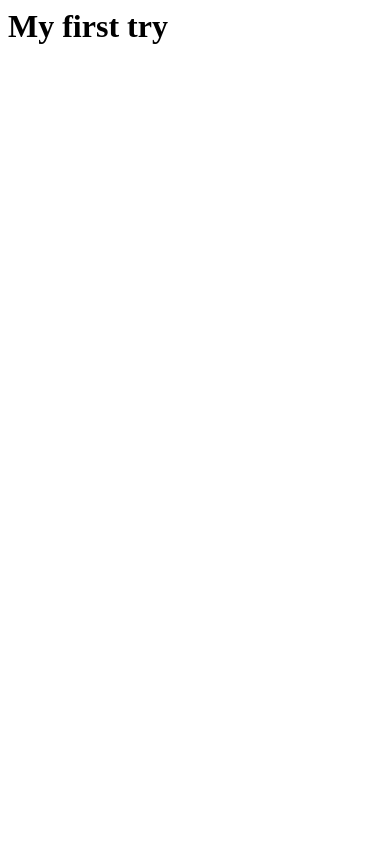
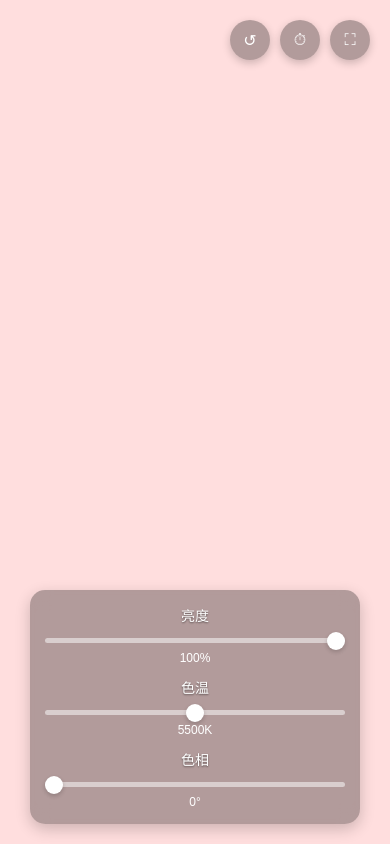
Before and after one commit to SweeneyZ99/sweeney, a plain HTML site: page index.html in a window 390 px wide. Drawn offline with Linux system fonts and the light colour scheme.

Commit message:
LightWeb

```diff
--- a/index.html
+++ b/index.html
@@ -1 +1,47 @@
-<h1>My first try <h1>
+<!DOCTYPE html>
+<html lang="zh">
+
+<head>
+    <meta charset="UTF-8">
+    <meta name="viewport" content="width=device-width, initial-scale=1.0">
+    <title>网页光源</title>
+    <link rel="stylesheet" href="styles.css">
+</head>
+
+<body>
+    <div class="light-area" id="lightArea">
+        <div class="countdown-container" id="countdownContainer">
+            <div class="countdown-display" id="countdownDisplay">10</div>
+        </div>
+    </div>
+
+    <div class="control-buttons">
+        <button class="control-button" id="resetBtn" title="重置设置">↺</button>
+        <button class="control-button" id="countdownBtn" title="10秒倒计时">⏱</button>
+        <button class="control-button" id="fullscreenBtn" title="全屏模式">⛶</button>
+    </div>
+
+    <div class="controls-container" id="controlsContainer">
+        <div class="controls" id="controlsPanel">
+            <div class="slider-container">
+                <label for="brightness">亮度</label>
+                <input type="range" id="brightness" min="0" max="100" value="100">
+                <span class="value-display" id="brightnessValue">100%</span>
+            </div>
+            <div class="slider-container">
+                <label for="temperature">色温</label>
+                <input type="range" id="temperature" min="1000" max="10000" value="5500">
+                <span class="value-display" id="temperatureValue">5500K</span>
+            </div>
+            <div class="slider-container">
+                <label for="hue">色相</label>
+                <input type="range" id="hue" min="0" max="360" value="0">
+                <span class="value-display" id="hueValue">0°</span>
+            </div>
+        </div>
+    </div>
+
+    <script src="script.js"></script>
+</body>
+
+</html>
--- /dev/null
+++ b/script.js
@@ -0,0 +1,232 @@
+document.addEventListener('DOMContentLoaded', function () {
+    const brightnessSlider = document.getElementById('brightness');
+    const brightnessValue = document.getElementById('brightnessValue');
+    const temperatureSlider = document.getElementById('temperature');
+    const temperatureValue = document.getElementById('temperatureValue');
+    const hueSlider = document.getElementById('hue');
+    const hueValue = document.getElementById('hueValue');
+    const lightArea = document.getElementById('lightArea');
+    const fullscreenBtn = document.getElementById('fullscreenBtn');
+    const controlsPanel = document.getElementById('controlsPanel');
+    const controlsContainer = document.getElementById('controlsContainer');
+    const countdownBtn = document.getElementById('countdownBtn');
+    const countdownContainer = document.getElementById('countdownContainer');
+    const countdownDisplay = document.getElementById('countdownDisplay');
+    const resetBtn = document.getElementById('resetBtn');
+
+    // 初始设置值
+    const defaultSettings = {
+        brightness: 100,
+        temperature: 5500,
+        hue: 0
+    };
+
+    // 重置按钮功能
+    resetBtn.addEventListener('click', resetToDefaults);
+
+    function resetToDefaults() {
+        // 重置滑块值
+        brightnessSlider.value = defaultSettings.brightness;
+        temperatureSlider.value = defaultSettings.temperature;
+        hueSlider.value = defaultSettings.hue;
+
+        // 更新显示和光源
+        updateLight();
+
+        // 添加动画效果表示重置成功
+        resetBtn.classList.add('active');
+        resetBtn.style.backgroundColor = 'rgba(0, 150, 0, 0.5)';
+        setTimeout(() => {
+            resetBtn.style.backgroundColor = '';
+            resetBtn.classList.remove('active');
+        }, 500);
+    }
+
+    // 全屏功能
+    fullscreenBtn.addEventListener('click', () => {
+        if (!document.fullscreenElement) {
+            document.documentElement.requestFullscreen().catch(err => {
+                console.log(`全屏请求错误: ${err.message}`);
+            });
+        } else {
+            if (document.exitFullscreen) {
+                document.exitFullscreen();
+            }
+        }
+    });
+
+    // 检测是否为触摸设备
+    function isTouchDevice() {
+        return ('ontouchstart' in window) || (navigator.maxTouchPoints > 0);
+    }
+
+    // 如果是触摸设备，保持控制面板一直可见
+    if (isTouchDevice()) {
+        controlsPanel.classList.add('active');
+    }
+
+    // 倒计时功能
+    countdownBtn.addEventListener('click', startCountdown);
+
+    function startCountdown() {
+        let count = 10;
+        countdownContainer.style.display = 'flex';
+        countdownDisplay.textContent = count;
+
+        const interval = setInterval(() => {
+            count--;
+
+            if (count <= 0) {
+                clearInterval(interval);
+                setTimeout(() => {
+                    countdownContainer.style.display = 'none';
+                }, 1000);
+            }
+
+            countdownDisplay.textContent = count;
+
+            // 动画效果
+            countdownDisplay.style.transform = 'scale(1.2)';
+            setTimeout(() => {
+                countdownDisplay.style.transform = 'scale(1)';
+            }, 200);
+
+        }, 1000);
+    }
+
+    function updateLight() {
+        const brightness = brightnessSlider.value;
+        const temperature = temperatureSlider.value;
+        const hue = hueSlider.value;
+
+        brightnessValue.textContent = brightness + '%';
+        temperatureValue.textContent = temperature + 'K';
+        hueValue.textContent = hue + '°';
+
+        // 色温转换为RGB
+        let r, g, b;
+
+        // 简化的色温到RGB转换
+        const temp = temperature / 100;
+
+        if (temp <= 66) {
+            r = 255;
+            g = temp;
+            g = 99.4708025861 * Math.log(g) - 161.1195681661;
+            g = Math.min(255, Math.max(0, g));
+
+            if (temp <= 19) {
+                b = 0;
+            } else {
+                b = temp - 10;
+                b = 138.5177312231 * Math.log(b) - 305.0447927307;
+                b = Math.min(255, Math.max(0, b));
+            }
+        } else {
+            r = temp - 60;
+            r = 329.698727446 * Math.pow(r, -0.1332047592);
+            r = Math.min(255, Math.max(0, r));
+
+            g = temp - 60;
+            g = 288.1221695283 * Math.pow(g, -0.0755148492);
+            g = Math.min(255, Math.max(0, g));
+
+            b = 255;
+        }
+
+        // 将RGB转换为HSL以应用色相
+        let rgb = rgbToHsl(r, g, b);
+        // 应用新的色相，保留原来的饱和度和亮度
+        rgb = hslToRgb(parseInt(hue), rgb.s, rgb.l);
+
+        r = rgb.r;
+        g = rgb.g;
+        b = rgb.b;
+
+        // 应用亮度
+        const brightnessMultiplier = brightness / 100;
+        r = Math.round(r * brightnessMultiplier);
+        g = Math.round(g * brightnessMultiplier);
+        b = Math.round(b * brightnessMultiplier);
+
+        document.body.style.backgroundColor = `rgb(${r}, ${g}, ${b})`;
+    }
+
+    // RGB转HSL
+    function rgbToHsl(r, g, b) {
+        r /= 255;
+        g /= 255;
+        b /= 255;
+
+        const max = Math.max(r, g, b), min = Math.min(r, g, b);
+        let h, s, l = (max + min) / 2;
+
+        if (max === min) {
+            h = s = 0; // 灰色
+        } else {
+            const d = max - min;
+            s = l > 0.5 ? d / (2 - max - min) : d / (max + min);
+
+            switch (max) {
+                case r: h = (g - b) / d + (g < b ? 6 : 0); break;
+                case g: h = (b - r) / d + 2; break;
+                case b: h = (r - g) / d + 4; break;
+            }
+
+            h /= 6;
+        }
+
+        return { h: h * 360, s: s, l: l };
+    }
+
+    // HSL转RGB
+    function hslToRgb(h, s, l) {
+        h /= 360;
+        let r, g, b;
+
+        if (s === 0) {
+            r = g = b = l; // 灰色
+        } else {
+            const hue2rgb = (p, q, t) => {
+                if (t < 0) t += 1;
+                if (t > 1) t -= 1;
+                if (t < 1 / 6) return p + (q - p) * 6 * t;
+                if (t < 1 / 2) return q;
+                if (t < 2 / 3) return p + (q - p) * (2 / 3 - t) * 6;
+                return p;
+            };
+
+            const q = l < 0.5 ? l * (1 + s) : l + s - l * s;
+            const p = 2 * l - q;
+
+            r = hue2rgb(p, q, h + 1 / 3);
+            g = hue2rgb(p, q, h);
+            b = hue2rgb(p, q, h - 1 / 3);
+        }
+
+        return {
+            r: Math.round(r * 255),
+            g: Math.round(g * 255),
+            b: Math.round(b * 255)
+        };
+    }
+
+    brightnessSlider.addEventListener('input', updateLight);
+    temperatureSlider.addEventListener('input', updateLight);
+    hueSlider.addEventListener('input', updateLight);
+
+    // 初始化
+    updateLight();
+
+    // 防止屏幕休眠
+    function keepAwake() {
+        if ('wakeLock' in navigator) {
+            window.navigator.wakeLock.request('screen')
+                .then(() => console.log('屏幕将保持唤醒状态'))
+                .catch((err) => console.log('无法保持屏幕唤醒：', err));
+        }
+    }
+
+    // 点击屏幕保持唤醒
+    lightArea.addEventListener('click', keepAwake);
+});
--- /dev/null
+++ b/styles.css
@@ -0,0 +1,181 @@
+body {
+    margin: 0;
+    padding: 0;
+    height: 100vh;
+    display: flex;
+    flex-direction: column;
+    transition: background-color 0.3s;
+    background-color: rgb(255, 255, 255);
+    font-family: 'Arial', sans-serif;
+    overflow: hidden;
+}
+
+.light-area {
+    flex: 1;
+    position: relative;
+    display: flex;
+    justify-content: center;
+    align-items: center;
+}
+
+.controls-container {
+    position: absolute;
+    bottom: 20px;
+    left: 0;
+    right: 0;
+    display: flex;
+    justify-content: center;
+    pointer-events: none;
+}
+
+.controls {
+    background-color: rgba(0, 0, 0, 0.3);
+    border-radius: 15px;
+    padding: 15px;
+    max-width: 400px;
+    width: 90%;
+    box-shadow: 0 5px 15px rgba(0, 0, 0, 0.2);
+    backdrop-filter: blur(10px);
+    display: grid;
+    grid-template-columns: repeat(3, 1fr);
+    gap: 12px;
+    transition: opacity 0.3s, transform 0.3s;
+    opacity: 0.1;
+    transform: translateY(20px);
+    pointer-events: auto;
+}
+
+.controls-container:hover .controls,
+.controls:hover,
+.controls.active {
+    opacity: 1;
+    transform: translateY(0);
+}
+
+.slider-container {
+    display: flex;
+    flex-direction: column;
+    align-items: center;
+}
+
+label {
+    color: white;
+    font-weight: 500;
+    margin-bottom: 5px;
+    font-size: 14px;
+    text-shadow: 0 1px 2px rgba(0, 0, 0, 0.5);
+}
+
+input[type="range"] {
+    width: 100%;
+    -webkit-appearance: none;
+    -moz-appearance: none;
+    appearance: none;
+    height: 5px;
+    border-radius: 5px;
+    background: rgba(255, 255, 255, 0.5);
+    outline: none;
+    margin: 8px 0;
+}
+
+input[type="range"]::-webkit-slider-thumb {
+    -webkit-appearance: none;
+    -moz-appearance: none;
+    appearance: none;
+    width: 18px;
+    height: 18px;
+    border-radius: 50%;
+    background: white;
+    box-shadow: 0 2px 5px rgba(0, 0, 0, 0.2);
+    cursor: pointer;
+}
+
+.value-display {
+    color: white;
+    font-size: 12px;
+    min-width: 40px;
+    text-align: center;
+}
+
+.control-buttons {
+    position: absolute;
+    top: 20px;
+    right: 20px;
+    display: flex;
+    gap: 10px;
+}
+
+.control-button {
+    width: 40px;
+    height: 40px;
+    border-radius: 50%;
+    border: none;
+    background-color: rgba(0, 0, 0, 0.3);
+    color: white;
+    font-size: 16px;
+    display: flex;
+    align-items: center;
+    justify-content: center;
+    cursor: pointer;
+    backdrop-filter: blur(5px);
+    box-shadow: 0 3px 8px rgba(0, 0, 0, 0.2);
+    transition: all 0.2s ease;
+}
+
+.control-button:hover {
+    background-color: rgba(0, 0, 0, 0.5);
+    transform: scale(1.05);
+}
+
+.control-button:active {
+    transform: scale(0.95);
+}
+
+/* 倒计时样式 */
+.countdown-container {
+    position: absolute;
+    top: 50%;
+    left: 50%;
+    transform: translate(-50%, -50%);
+    width: 250px;
+    height: 250px;
+    border-radius: 50%;
+    background-color: rgba(0, 0, 0, 0.5);
+    box-shadow: 0 0 30px rgba(0, 0, 0, 0.3);
+    display: none;
+    justify-content: center;
+    align-items: center;
+    backdrop-filter: blur(5px);
+}
+
+.countdown-display {
+    font-size: 10rem;
+    color: white;
+    text-shadow: 0 2px 10px rgba(0, 0, 0, 0.3);
+    font-weight: bold;
+    transition: transform 0.5s, opacity 0.5s;
+    line-height: 1;
+}
+
+@media (max-width: 600px) {
+    .controls {
+        grid-template-columns: 1fr;
+        width: 80%;
+        max-width: 300px;
+    }
+
+    .countdown-container {
+        width: 180px;
+        height: 180px;
+    }
+
+    .countdown-display {
+        font-size: 6rem;
+    }
+
+    /* 触摸设备交互优化 */
+    .controls {
+        opacity: 1;
+        transform: translateY(0);
+    }
+}
```
